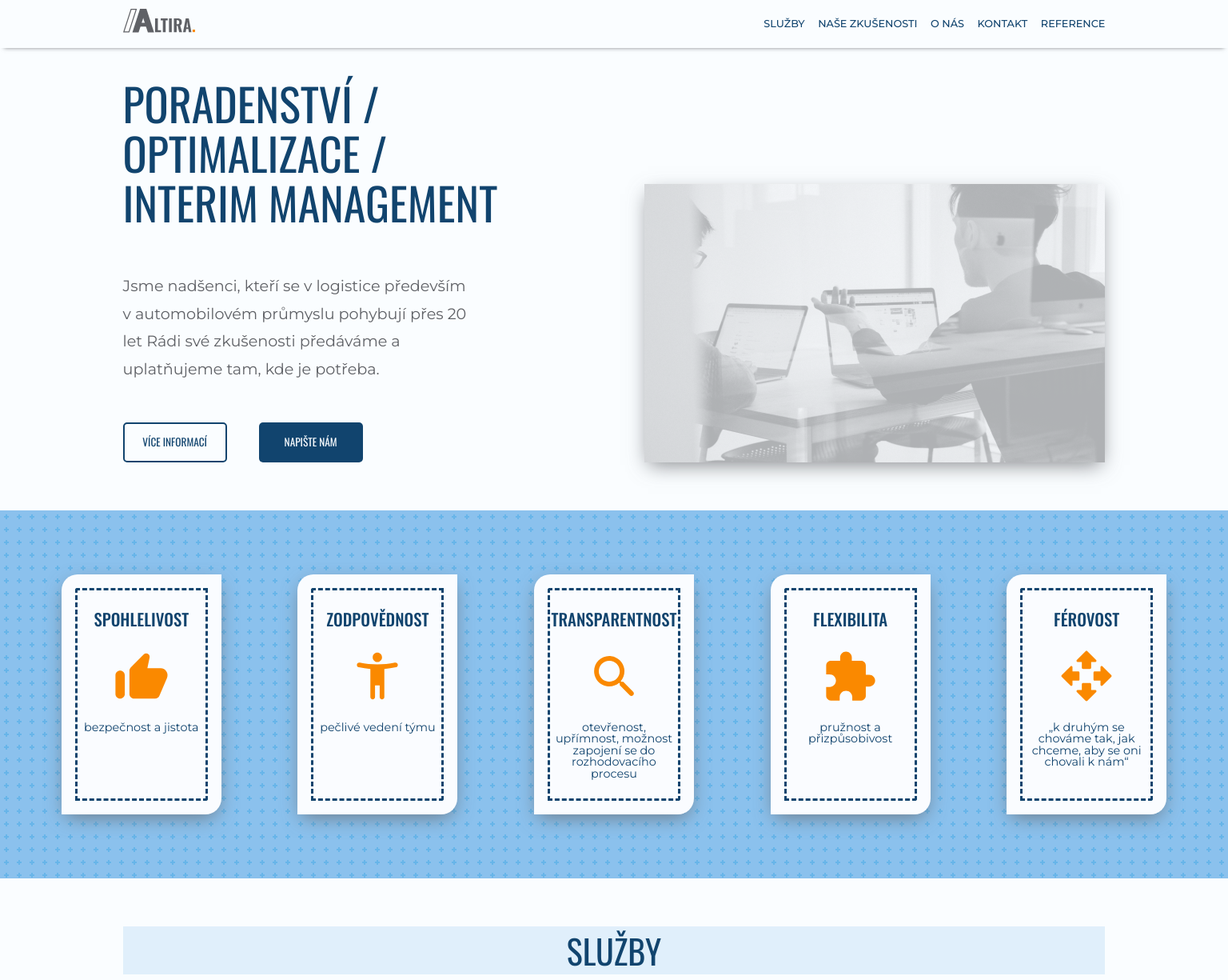
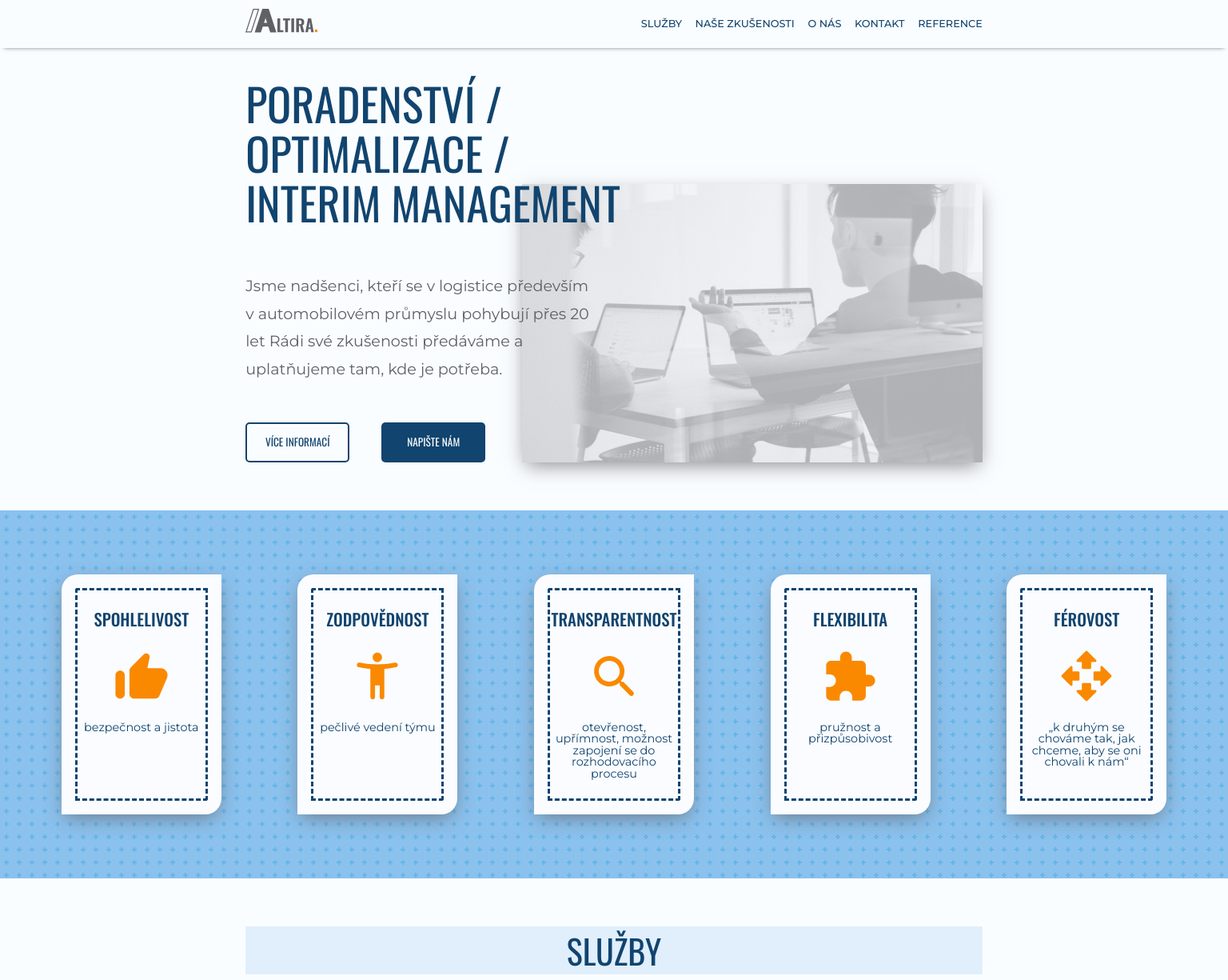
Before and after one commit to queuing4oranges/altira-website, a React (Vite) app: page / in a window 1536 px wide. Shown: the top 1225 px of the page at 80% size. Built offline with nearby package versions, Linux system fonts and the light colour scheme; no server answers.

Commit message:
media query large screens

```diff
--- a/src/App.scss
+++ b/src/App.scss
@@ -47,13 +47,9 @@ html {
   padding-top: 60px;
   padding-bottom: 60px;
 
-  // /* Extra large devices (large laptops and desktops, 1200px and up) */
-  // @media only screen and (min-width: 1300px) {
-  //   width: 60vw;
-  // }
-  // @media only screen and (min-width: 992px) {
-  //   width: 90vw;
-  // }
+  @media only screen and (min-width: 1392px) {
+    max-width: 60vw;
+  }
 }
 
 .title-box {
@@ -64,10 +60,11 @@ html {
   justify-content: center;
   align-items: center;
   margin-bottom: 45px;
-  // /* Extra large devices (large laptops and desktops, 1200px and up) */
-  // @media only screen and (min-width: 1200px) {
-  //   width: 60vw;
-  // }
+
+  @media only screen and (min-width: 1392px) {
+    max-width: 60vw;
+  }
+
   & h1 {
     font-family: $title-font;
     color: $altira-darkblue;
--- a/src/styles/carousel.scss
+++ b/src/styles/carousel.scss
@@ -145,6 +145,13 @@
 }
 
 // /* -------RESPONSIVENESS-------*/
+/* Extra large devices (large laptops and desktops, 1200px and up) */
+@media only screen and (min-width: 1700px) {
+  .slider-container {
+    width: 70vw;
+  }
+}
+
 // @media only screen and (min-width: 992px) {
 //   .slider-card {
 //     width: 150px;
@@ -166,8 +173,3 @@
 //     }
 //   }
 // }
-
-// /* Extra large devices (large laptops and desktops, 1200px and up) */
-// @media only screen and (min-width: 1200px) {
-//   width: 60vw;
-// }
--- a/src/styles/hero.scss
+++ b/src/styles/hero.scss
@@ -1,6 +1,9 @@
 .hero__container {
   display: flex;
   position: relative;
+  @media only screen and (min-width: 1392px) {
+    max-width: 60vw;
+  }
 }
 
 .hero-text {
--- a/src/styles/navbar.scss
+++ b/src/styles/navbar.scss
@@ -17,6 +17,10 @@
   font-weight: 500;
   text-transform: uppercase;
   padding: 1.3em 0;
+
+  @media only screen and (min-width: 1392px) {
+    max-width: 60vw;
+  }
 
   &__logo {
     display: flex;
```
Also changed, not shown: src/styles/media-breakpoints.css (added, +24 -0 lines).
